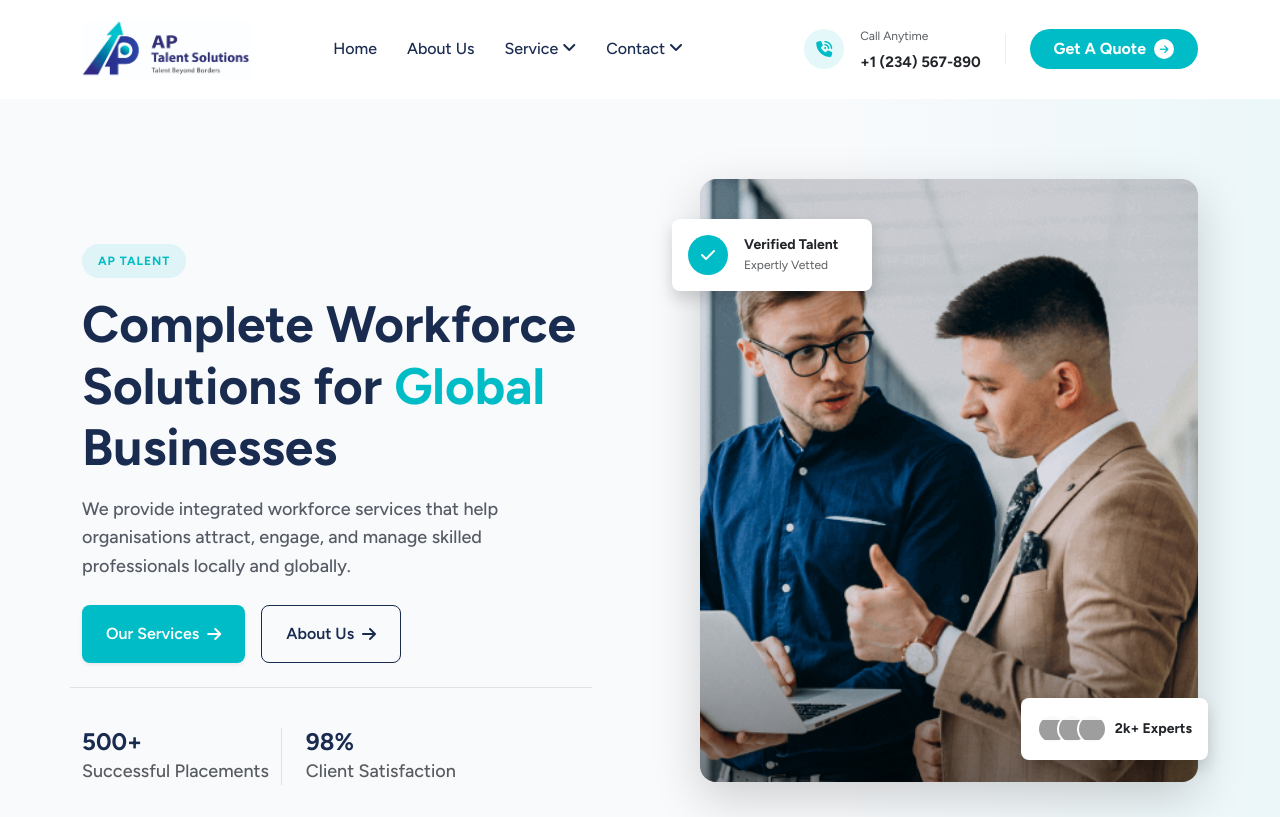
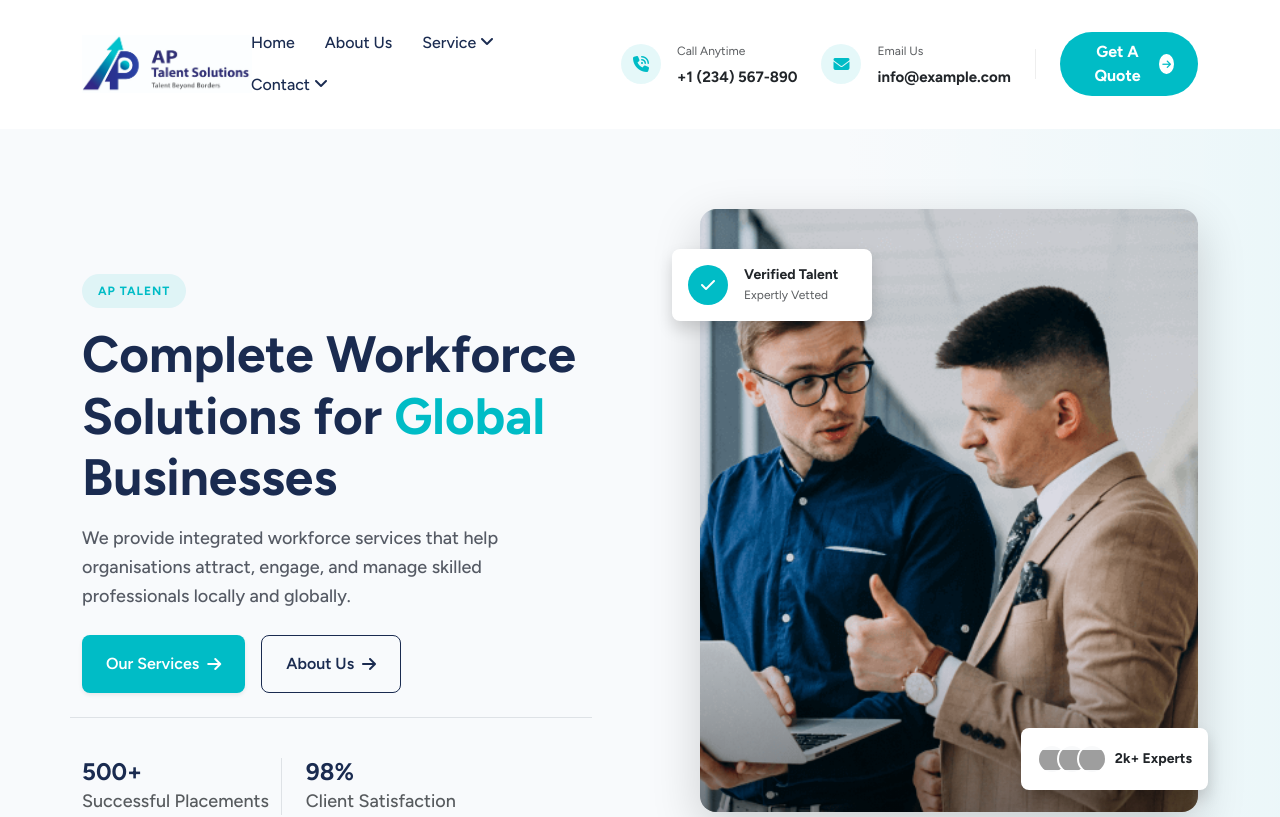
Before and after one commit to GaneshB2334/ap-talent, a Next.js app: page / in a window 1280 px wide. Shown: the top 817 px of the page. Built offline with nearby package versions, Linux system fonts and the light colour scheme; grey boxes are pictures that could not be loaded.

Commit message:
Enhance Header component with email and mobile features
Updated the Header component to include email contact information and improved mobile header functionality.

```diff
--- a/components/layout/header/Header1.tsx
+++ b/components/layout/header/Header1.tsx
@@ -43,16 +43,30 @@ export default function Header({ scroll, isMobileMenu, handleMobileMenu, mainMen
                                 <div className="header-contact-area d-flex align-items-center gap-4">
 
                                     {/* Integrated Contact Info */}
-                                    <div className="d-none d-xl-flex align-items-center gap-3">
+                                    <div className="d-none d-xl-flex align-items-center gap-4">
+                                        <div className="d-flex align-items-center gap-3">
                                             <div className="icon-box rounded-circle d-flex align-items-center justify-content-center"
                                                  style={{ width: "40px", height: "40px", backgroundColor: "rgba(0, 188, 198, 0.1)" }}>
                                                 <i className="fa-solid fa-phone-volume" style={{ color: "var(--vtc-bg-main-bg-1)" }}></i>
                                             </div>
                                             <div>
                                                 <p className="mb-0 small fw-medium text-muted" style={{ fontSize: "12px" }}>Call Anytime</p>
-                                            <a href="tel:+123456789" className="fw-bold text-dark text-decoration-none" style={{ fontSize: "15px" }}>
+                                                <a href="tel:+123456789" className="fw-bold text-dark text-decoration-none" style={{ fontSize: "15px", whiteSpace: "nowrap" }}>
                                                     +1 (234) 567-890
                                                 </a>
+                                            </div>
+                                        </div>
+                                        <div className="d-flex align-items-center gap-3">
+                                            <div className="icon-box rounded-circle d-flex align-items-center justify-content-center"
+                                                 style={{ width: "40px", height: "40px", backgroundColor: "rgba(0, 188, 198, 0.1)" }}>
+                                                <i className="fa-solid fa-envelope" style={{ color: "var(--vtc-bg-main-bg-1)" }}></i>
+                                            </div>
+                                            <div>
+                                                <p className="mb-0 small fw-medium text-muted" style={{ fontSize: "12px" }}>Email Us</p>
+                                                <a href="mailto:info@example.com" className="fw-bold text-dark text-decoration-none" style={{ fontSize: "15px", whiteSpace: "nowrap" }}>
+                                                    info@example.com
+                                                </a>
+                                            </div>
                                         </div>
                                     </div>
 
@@ -90,7 +104,8 @@ export default function Header({ scroll, isMobileMenu, handleMobileMenu, mainMen
                     <div className="d-flex align-items-center justify-content-between">
                         <Link href="/"><img src="assets/img/logo/logo.png" alt="Logo" style={{ maxWidth: "120px" }} /></Link>
                         <div className="d-flex align-items-center gap-3">
-                             {/* Small phone icon for mobile users to tap immediately */}
+                             {/* Small icons for mobile users to tap immediately */}
+                             <a href="mailto:info@example.com" className="text-dark"><i className="fa-solid fa-envelope"></i></a>
                              <a href="tel:+123456789" className="text-dark"><i className="fa-solid fa-phone"></i></a>
                              <div onClick={handleMobileMenu} className="fs-3"><i className="fa-solid fa-bars"></i></div>
                         </div>
```
Lines whose indentation alone changed are shown as unchanged.
